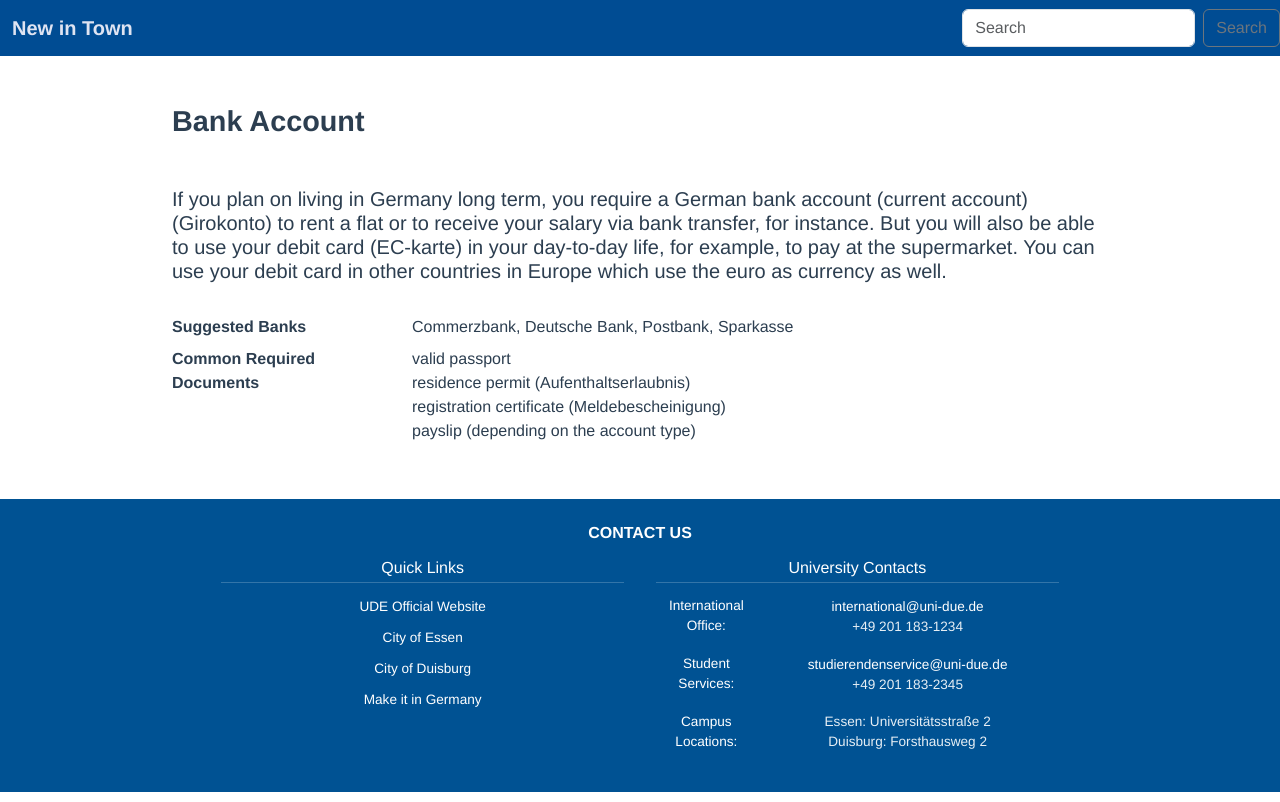
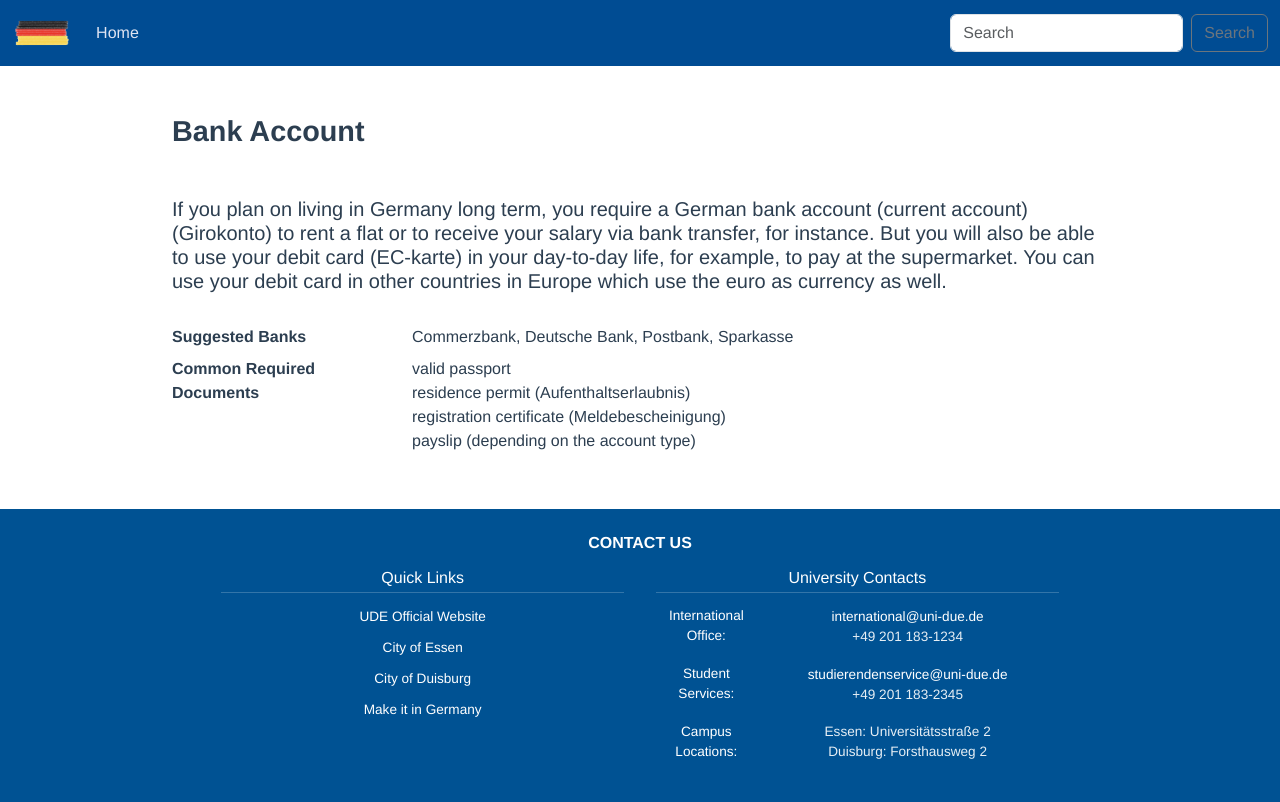
Before and after one commit to az9612/hackathon, a Vue app: page /bank in a window 1280 px wide. Built offline with nearby package versions, Linux system fonts and the light colour scheme.

Commit message:
navbar finish

```diff
--- a/src/components/AppNavbar.vue
+++ b/src/components/AppNavbar.vue
@@ -1,16 +1,17 @@
 <template>
-<nav class="navbar navbar-expand-lg navbar-light bg-ude mb-1">
+<nav class="navbar navbar-expand-lg navbar-light bg-ude">
   <div class="container-fluid">
-    <router-link class="navbar-brand" to="/">New in Town</router-link>
+    <img class="navbar-brand me-3" :src="logoNew" height="50">
+
     <button class="navbar-toggler" type="button" data-bs-toggle="collapse" data-bs-target="#navbarSupportedContent" aria-controls="navbarSupportedContent" aria-expanded="false" aria-label="Toggle navigation">
       <span class="navbar-toggler-icon"></span>
     </button>
     <div class="collapse navbar-collapse" id="navbarSupportedContent">
-      <!-- <ul class="navbar-nav me-auto mb-2 mb-lg-0">
+      <ul class="navbar-nav me-auto mb-2 mb-lg-0">
         <li class="nav-item">
           <router-link class="nav-link" to="/">Home</router-link>
         </li>
-        <li class="nav-item dropdown">
+        <!-- <li class="nav-item dropdown">
           <a class="nav-link dropdown-toggle" href="#" role="button" data-bs-toggle="dropdown" aria-expanded="false">
             Dropdown
           </a>
@@ -23,9 +24,9 @@
         </li>
         <li class="nav-item">
           <a class="nav-link disabled" aria-disabled="true">Disabled</a>
-        </li>
-      </ul> -->
-<form class="d-flex position-absolute end-0" role="search" @submit.prevent="goToSelectedPage">
+        </li> -->
+      </ul>
+<form class="d-flex position-relative end-0" role="search" @submit.prevent="goToSelectedPage">
   <input
     class="form-control me-2"
     type="search"
@@ -60,10 +61,12 @@
 
 <script>
 // import { useRouter } from 'vue-router';
+import logoNew from '/src/assets/logonew_transparent.png';
 export default {
   name: 'AppNavbar',
     data() {
     return {
+      logoNew,
       searchQuery: '',
       filteredPages: [],
       highlightedIndex: -1
```
Also changed, not shown: src/assets/logonew.jpg (added), src/assets/logonew_transparent.png (added).
